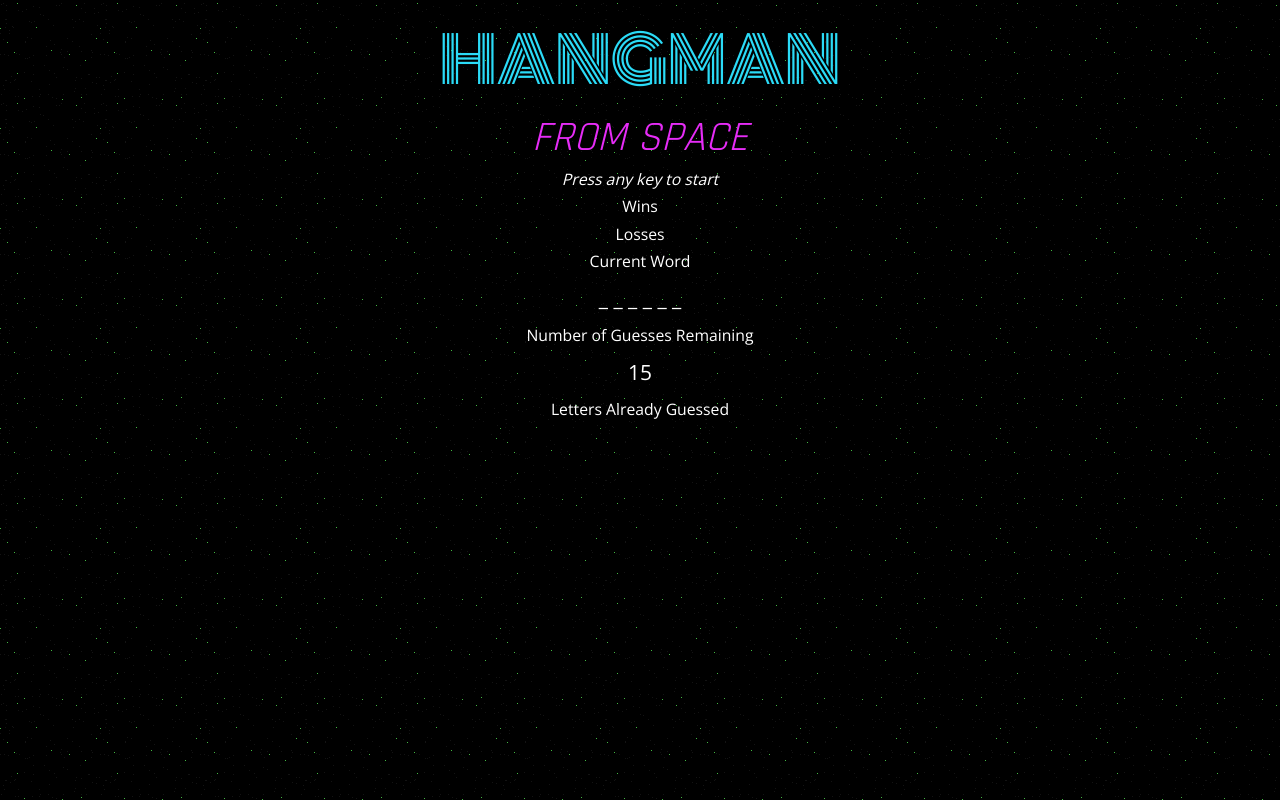
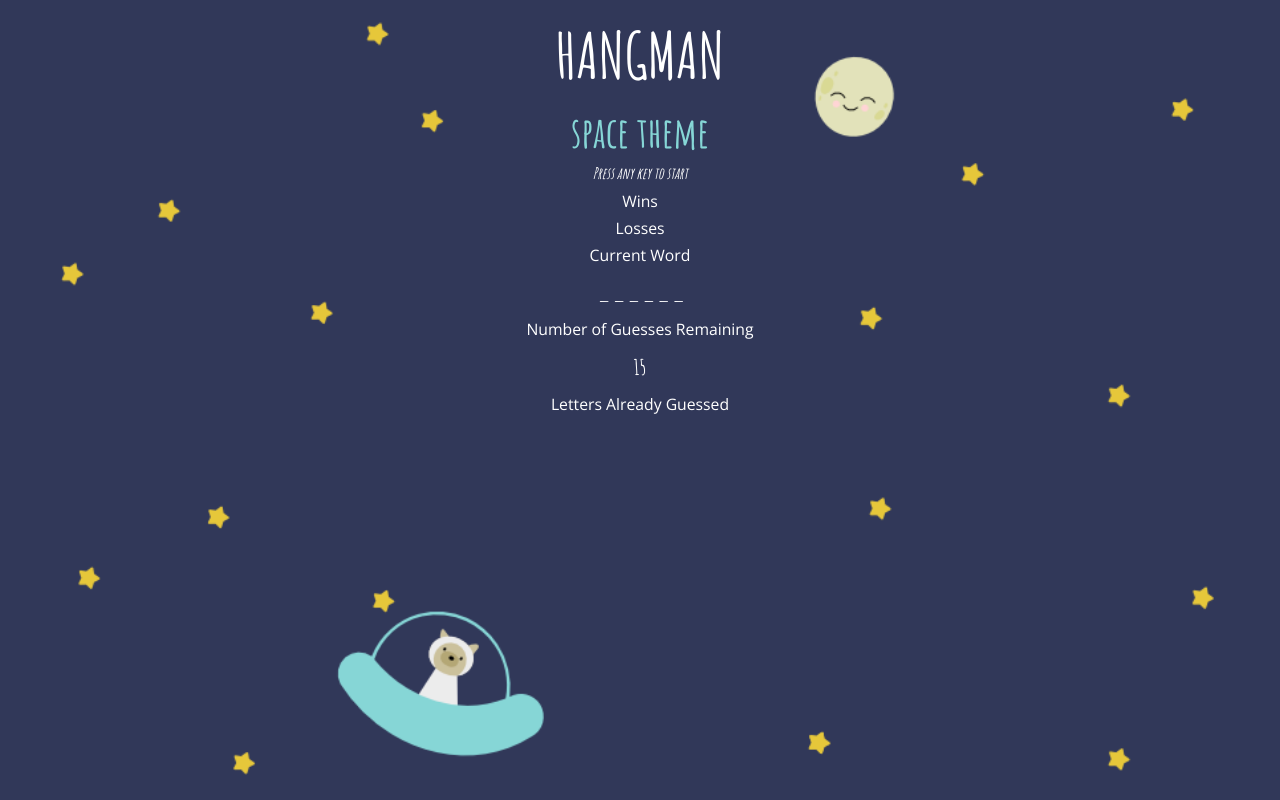
Before and after one commit to sloh03/Hangman-Game, a plain HTML site: page index.html in a window 1280 px wide. Drawn offline with nearby package versions, Linux system fonts and the light colour scheme.

Commit message:
Updated background

```diff
--- a/assets/css/style.css
+++ b/assets/css/style.css
@@ -1,24 +1,31 @@
 
 body {
-	background-image: url('darkness/darkness.png');
+	/* background-image: url('space2.png'); */
 	color: #fff;
-	margin-top: 2%;
+	/* background-repeat: no-repeat;
+	background-size: cover;
+	background-position: center; */
+	background: url('space4.png') no-repeat center center fixed;
+	-webkit-background-size: cover;
+	-moz-background-size: cover;
+	-o-background-size: cover;
+	background-size: cover;
+
 }
 
 /* Hangman */
 h1 {
-	font-family: 'Monoton', cursive;
+	font-family: 'Amatic SC', cursive;
 	text-align: center;
 	font-size: 4.5em;
-	color: #2bdbf7;
+	color: #fff;
 }
 
 /* Space Theme */
 h2 {
 	text-align: center;
-	color: #e62cf7;
-	font-style: italic;
-	font-family: 'Rajdhani', sans-serif;
+	color: #86d6d6ff;
+	font-family: 'Amatic SC', cursive;
 	font-size: 3em;
 }
 
@@ -32,6 +39,7 @@ h2 {
 
 /* Instructions */
 #start {
+	font-family: 'Amatic SC', cursive;
 	font-style: italic;
 }
 
@@ -39,3 +47,15 @@ h2 {
 h4 {
 	font-size: .75em;
 }
+
+#word-spaces {
+	font-family: 'Amatic SC', cursive;
+}
+
+#incorrect-guesses {
+	font-family: 'Amatic SC', cursive;
+}
+
+p {
+	font-family: 'Amatic SC', cursive;
+}
--- a/index.html
+++ b/index.html
@@ -22,13 +22,14 @@
     <link href="https://fonts.googleapis.com/css?family=Monoton" rel="stylesheet">
 	<link href="https://fonts.googleapis.com/css?family=Rajdhani" rel="stylesheet">
 	<link href="https://fonts.googleapis.com/css?family=Open+Sans" rel="stylesheet">
+	<link href="https://fonts.googleapis.com/css?family=Amatic+SC:700" rel="stylesheet">
 
     <title>Hangman Game</title>
 
   </head>
   <body onload="startUp()">
 		<h1>HANGMAN</h1>
-		<h2>FROM SPACE</h2>
+		<h2>space theme</h2>
 		<div class="game" class="row">
 
 				<h4 id = "start">Press any key to start</h4>
```
Also changed, not shown: assets/css/space.png (added), assets/css/space2.png (added), assets/css/space3.png (added), assets/css/space4.png (added), 4 other files.
